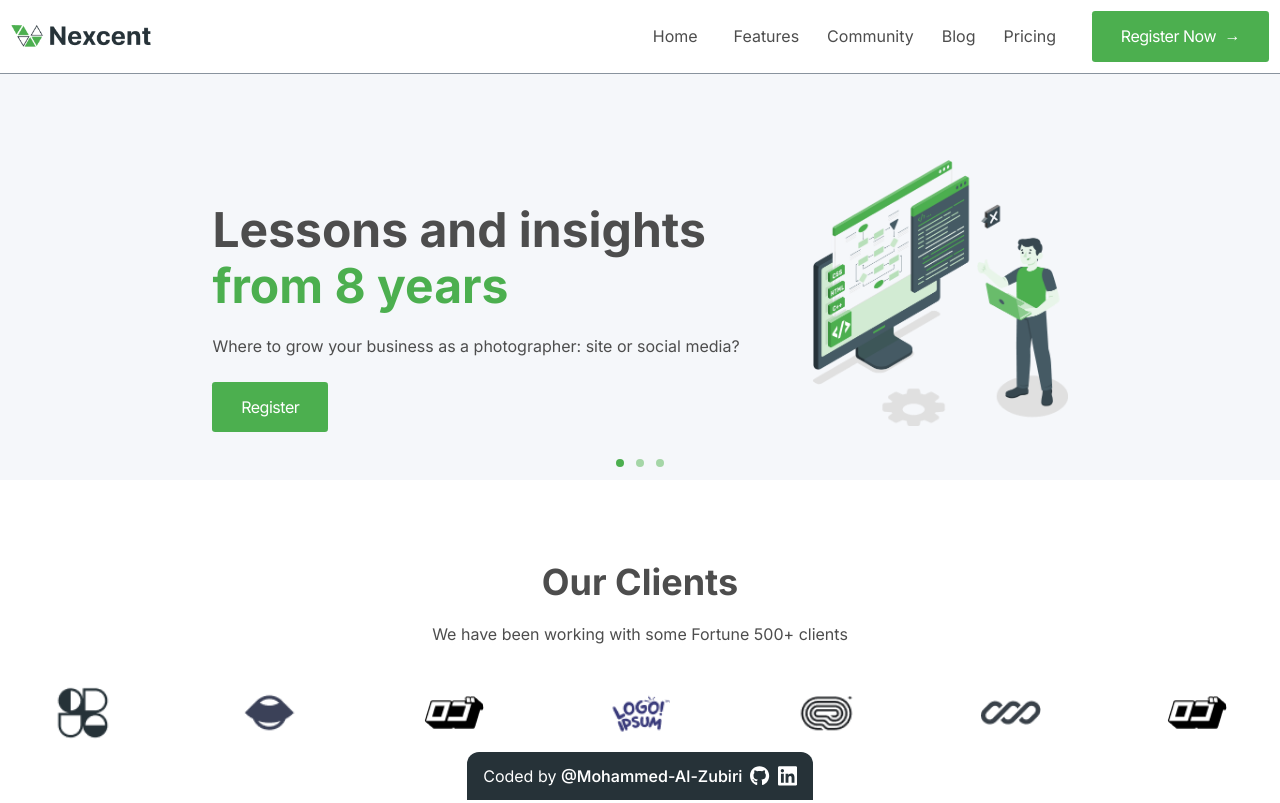
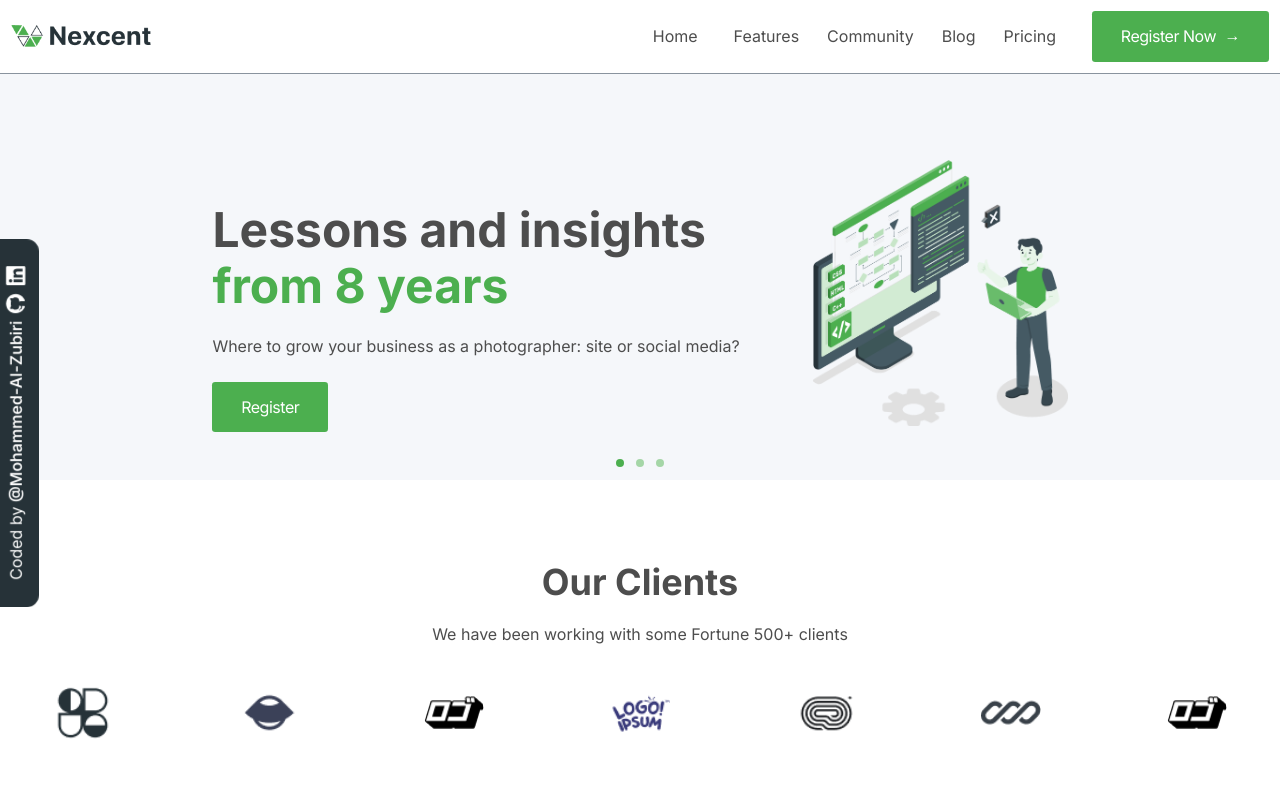
Before and after one commit to Mohammed-Al-Zubiri/frontend-template1, a website built with Vite: page index.html in a window 1280 px wide. Shown: the top 803 px of the page. Built offline with nearby package versions, Linux system fonts and the light colour scheme.

Commit message:
edit floating banner

```diff
--- a/styles/style.css
+++ b/styles/style.css
@@ -68,16 +68,18 @@ strong {
 
 /* ======= Floating Banner ======= */
 .sticky {
-  width: fit-content;
-  margin: 0 auto;
-  height: 3rem;
-  position: sticky;
-  bottom: 0;
+  --width: 23rem;
+  --inline-padding: 1rem;
+  width: var(--width);
+  position: fixed;
+  top: 50%;
+  left: calc(var(--width) / -2 + var(--inline-padding));
+  transform: rotate(-90deg);
   z-index: 77;
-  border-radius: 12px 12px 0 0;
+  border-radius: 0 0 12px 12px;
   background-color: var(--clr-black);
   color: var(--clr-white);
-  padding: 0.5rem 1rem;
+  padding: 0.7rem var(--inline-padding);
   gap: 0.5rem;
 }
 
@@ -88,6 +90,10 @@ strong {
 
 @media (max-width: 640px) {
   .sticky {
+    position: sticky;
+    transform: none;
+    bottom: 0;
+    top: 0;
     width: 100%;
     right: 0;
     border-radius: 0;
```
